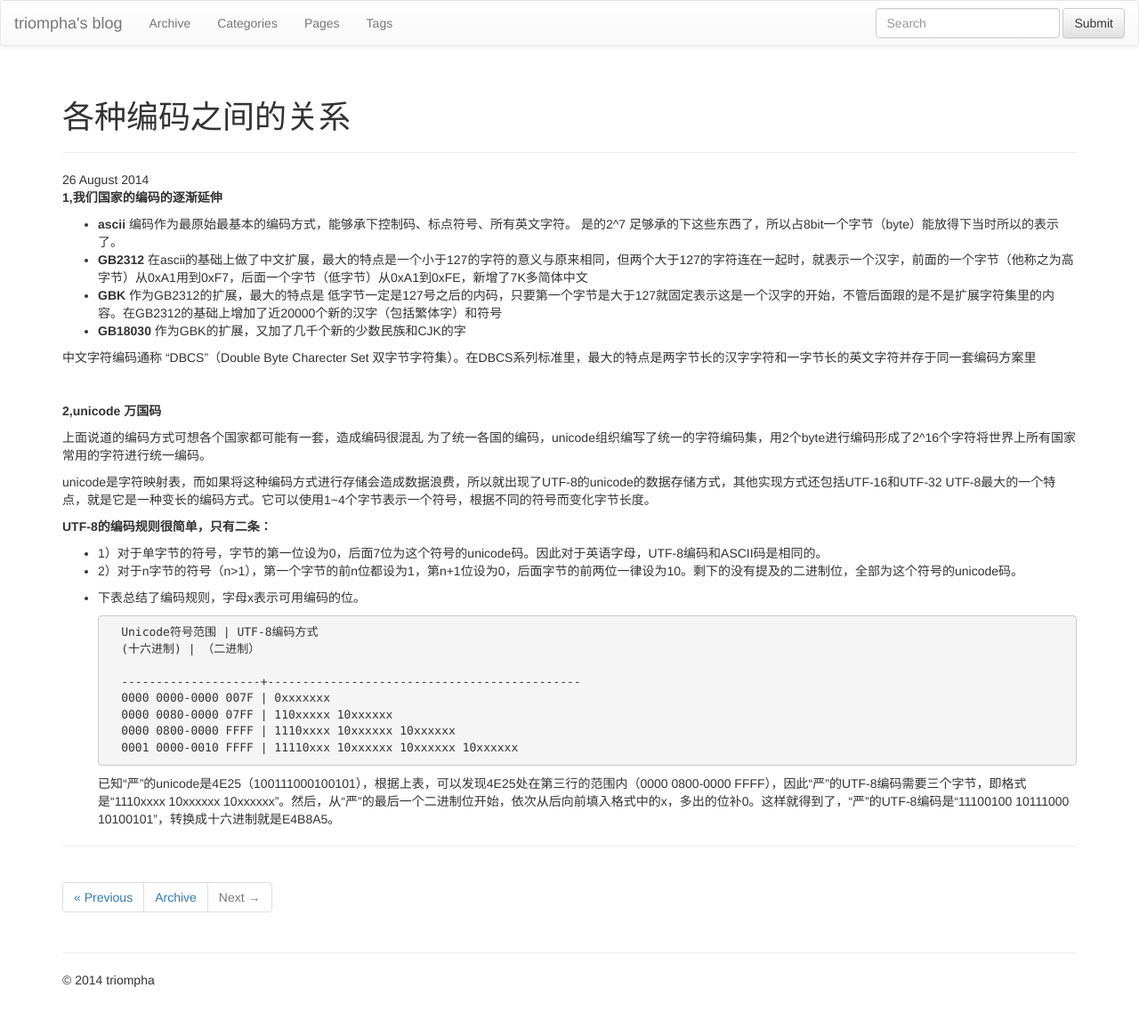
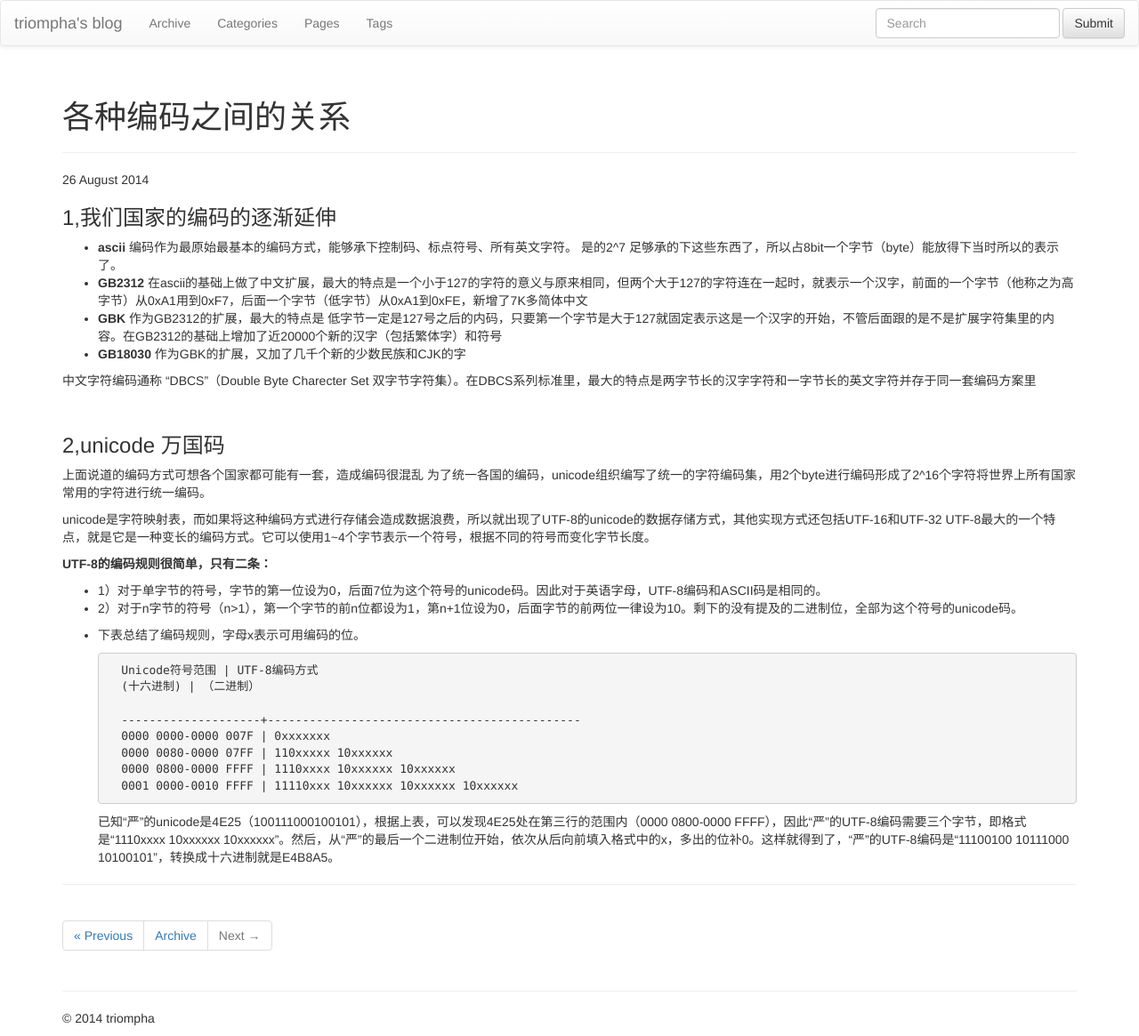
Before and after one commit to triompha/triompha.github.io, a Jekyll site: the page built from _posts/2014-08-26-各种编码之间的关系.md, in a window 1280 px wide. Shown: the whole page at 89% size. Built offline with Jekyll 4.4.1, drawn with Linux system fonts in a browser that asks for light colours; nearby versions of some CDN libraries; library files that are not in the unit come from our copies; comment, search, counter and statistics services are not loaded; before the commit the page ends 1122 px from its top, so only the background shows below that.

```diff
--- a/_posts/2014-08-26-各种编码之间的关系.md
+++ b/_posts/2014-08-26-各种编码之间的关系.md
@@ -6,7 +6,7 @@ category:
 tags: []
 ---
 {% include JB/setup %}
-**1,我们国家的编码的逐渐延伸**
+###1,我们国家的编码的逐渐延伸
 
 
 - **ascii**  编码作为最原始最基本的编码方式，能够承下控制码、标点符号、所有英文字符。
@@ -20,7 +20,7 @@ tags: []
 
 
 
-**2,unicode 万国码**
+###2,unicode 万国码
 
   上面说道的编码方式可想各个国家都可能有一套，造成编码很混乱
     为了统一各国的编码，unicode组织编写了统一的字符编码集，用2个byte进行编码形成了2^16个字符将世界上所有国家常用的字符进行统一编码。
```
